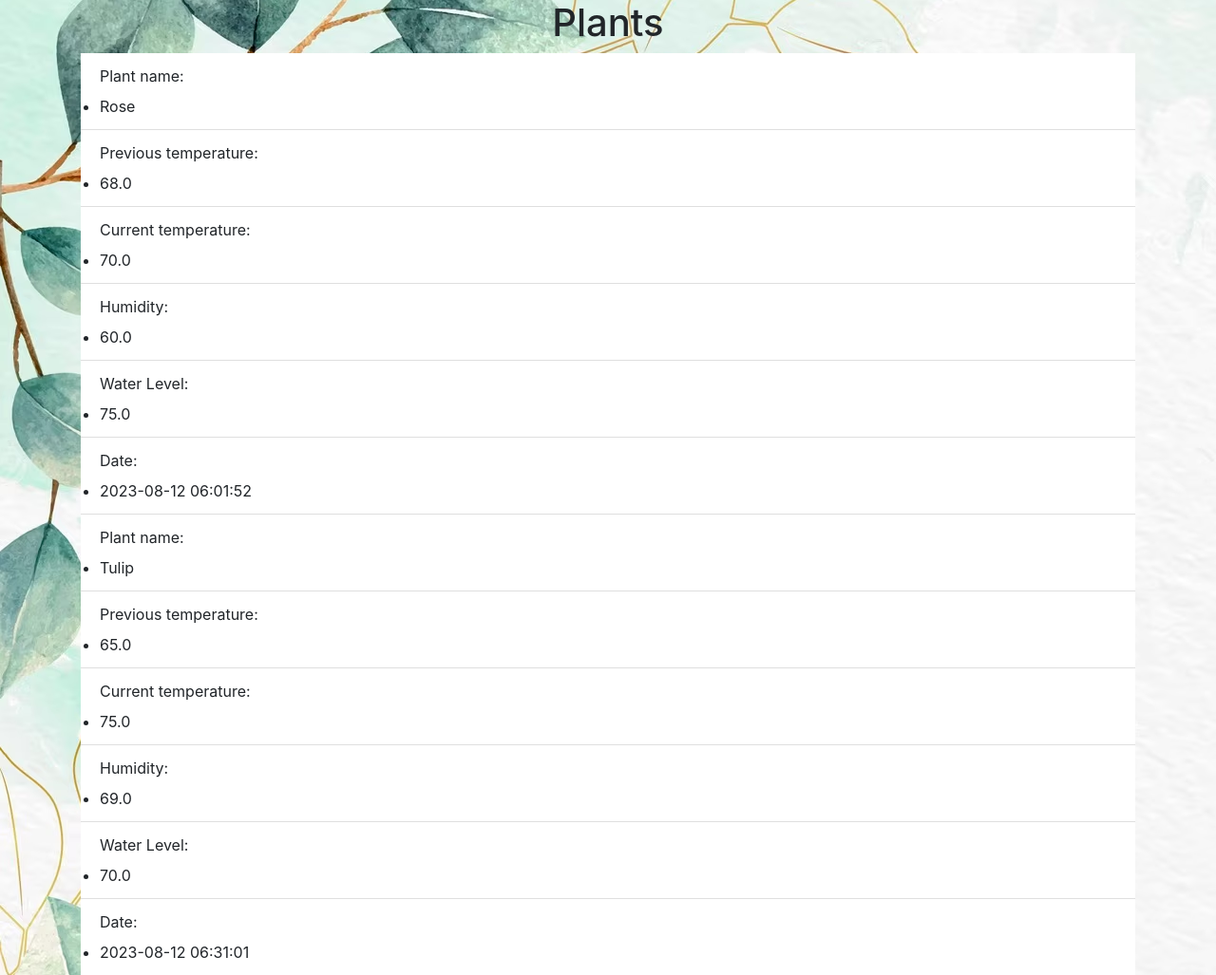
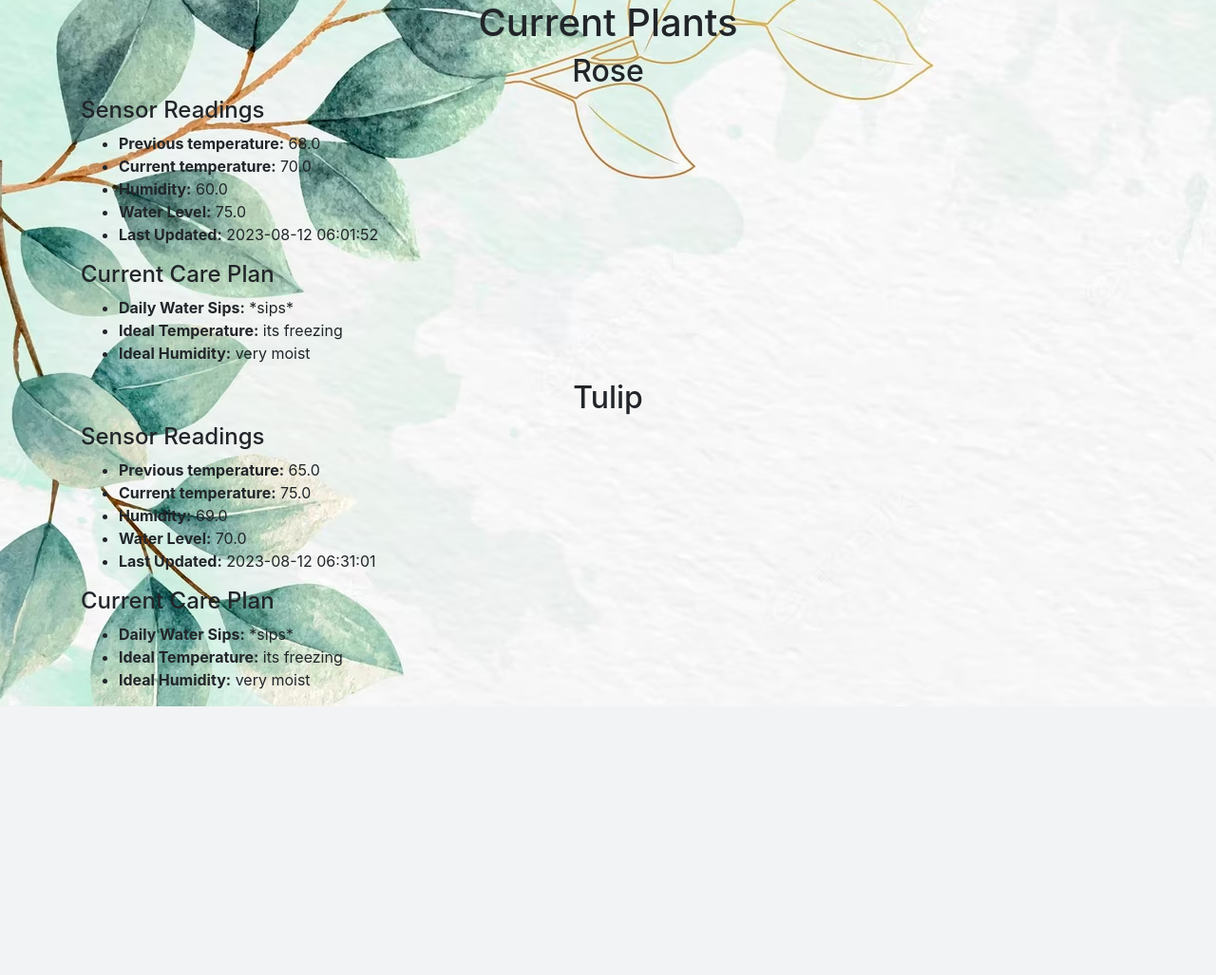
Before and after one commit to jackiemed96/CMPE195A_Project, a Flask app: page /view-plants in a window 1280 px wide. Shown: the part 56-1083 px from the top of the page at 95% size. After the commit the page ends 800 px from the top, so only its background shows below. Run offline with Flask 3, Linux system fonts and the light colour scheme; a user stored in the database is signed in; some libraries are stand-ins or nearby versions.

Commit message:
Updated view-plants page

```diff
--- a/smart_planter/planter/templates/view-plants.html
+++ b/smart_planter/planter/templates/view-plants.html
@@ -1,32 +1,31 @@
-{% extends "base.html" %} {% block title %}Add Plant{% endblock %} {% block
-content %}
-<h1 align="center">Plants</h1>
-<ul class="list-group list-group-flush" id="plants">
-	{% for plant in plants %}
-	<div class="list-group-item">
-		<label>Plant name:</label>
-		<li>{{ plant.plant_name }}</li>
-	</div>
-	<div class="list-group-item">
-		<label>Previous temperature:</label>
-		<li>{{ plant.previous_temp }}</li>
-	</div>
-	<div class="list-group-item">
-		<label>Current temperature:</label>
-		<li>{{ plant.current_temp }}</li>
-	</div>
-	<div class="list-group-item">
-		<label>Humidity:</label>
-		<li>{{ plant.humidity }}</li>
-	</div>
-	<div class="list-group-item">
-		<label>Water Level:</label>
-		<li>{{ plant.water_level }}</li>
-	</div>
-	<div class="list-group-item">
-		<label>Date:</label>
-		<li>{{ plant.date }}</li>
-	</div>
-	{% endfor %}
-</ul>
+{% extends "base.html" %}
+{% block title %}Current Plants{% endblock %}
+{% block content %}
+<h1 align="center">Current Plants</h1>
+<div id="plants">
+    {% for plant in plants %}
+    <div class="plant-details">
+        <h2 class="centered">{{ plant.plant_name }}</h2>
+        <h4>Sensor Readings</h4>
+        <ul class="plant-traits">
+            <li><strong>Previous temperature:</strong> {{ plant.previous_temp }}</li>
+            <li><strong>Current temperature:</strong> {{ plant.current_temp }}</li>
+            <li><strong>Humidity:</strong> {{ plant.humidity }}</li>
+            <li><strong>Water Level:</strong> {{ plant.water_level }}</li>
+            <li><strong>Last Updated:</strong> {{ plant.date }}</li>
+        </ul>
+        <h4>Current Care Plan</h4>
+        <ul>
+            <li><strong>Daily Water Sips:</strong> *sips*</li>
+            <li><strong>Ideal Temperature:</strong> its freezing</li>
+            <li><strong>Ideal Humidity:</strong> very moist</li>
+        </ul>
+    </div>
+    {% endfor %}
+</div>
+<style>
+    .centered {
+        text-align: center;
+    }
+</style>
 {% endblock %}
```
Also changed, not shown: smart_planter/instance/database.db.
